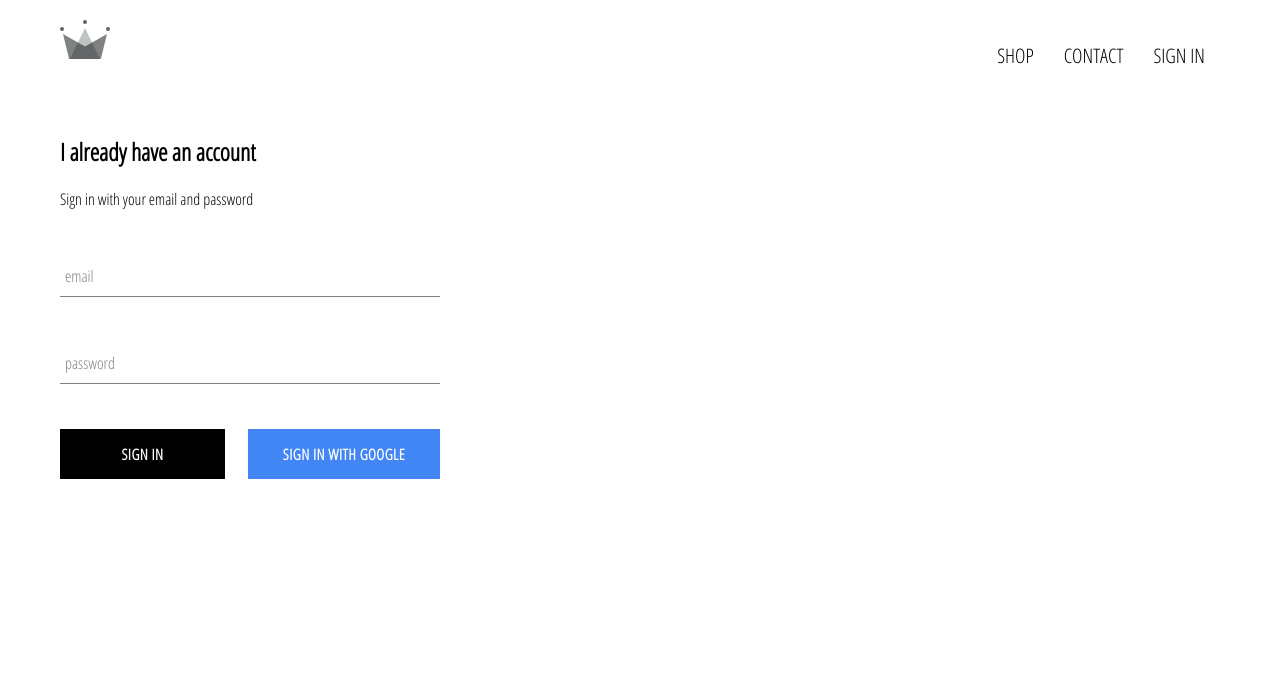
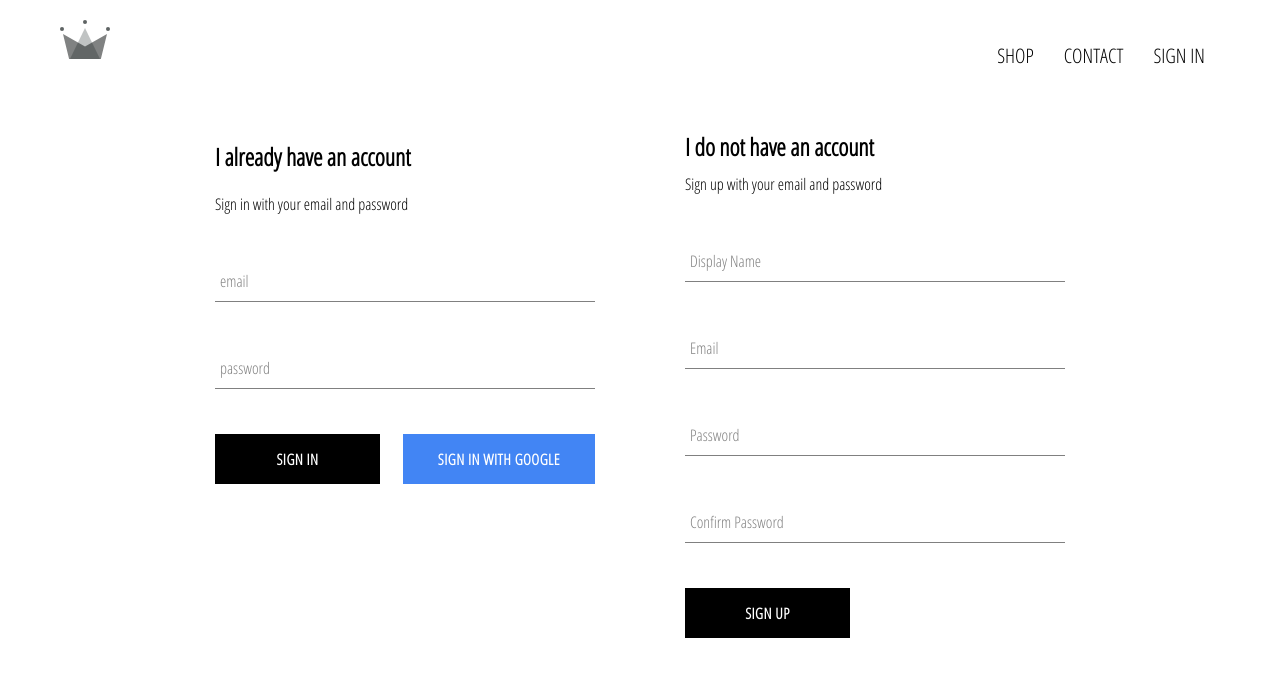
Before and after one commit to bluewebtab/crown-wear, a React (Create React App) app: page /signin in a window 1280 px wide. Shown: the top 676 px of the page. Built offline with nearby package versions, Linux system fonts and the light colour scheme; no server answers.

Commit message:
implemented firebase utils, included ability to store authenticated user into our firestore

```diff
--- a/src/App.js
+++ b/src/App.js
@@ -7,7 +7,7 @@
 import ShopPage from './pages/shop/shop.component';
 import SignInAndSignUpPage from './pages/sign-in-and-sign-up/sign-in-and-sign-up.component';
 import Header from './components/header/header.component';
-import {auth} from './firebase/firebase.utils';
+import {auth, createUserProfileDocument} from './firebase/firebase.utils';
 
 class App extends React.Component {
   constructor(){
@@ -21,8 +21,20 @@
   unsubscribeFromAuth = null
 
   componentDidMount(){
-    this.unsubscribeFromAuth = auth.onAuthStateChanged(user => {
-    this.setState({currentUser: user})
+    this.unsubscribeFromAuth = auth.onAuthStateChanged(async userAuth => {
+      if(userAuth){
+        const userRef = await createUserProfileDocument(userAuth);
+
+        userRef.onSnapshot(snapShot => {
+          this.setState ({
+           currentUser: { id: snapShot.id,
+            ...snapShot.data()
+           }
+          })
+        })
+      }
+
+      this.setState({currentUser: userAuth})
     })
   }
 
--- a/src/components/custom-button/custom-button.component.jsx
+++ b/src/components/custom-button/custom-button.component.jsx
@@ -5,6 +5,7 @@
 const CustomButton = ({children, isGoogleSignIn, ...otherProps}) => (
     <button className = {`${isGoogleSignIn ? 'google-sign-in' : ''} custom-button`} {...otherProps}>
         {children}
+       {console.log({children, isGoogleSignIn, ...otherProps})}
     </button>
 )
 
--- /dev/null
+++ b/src/components/sign-up/sign-up.component.jsx
@@ -0,0 +1,106 @@
+import React from 'react';
+
+import FormInput from '../form-input/form-input.component';
+import CustomButton from '../custom-button/custom-button.component';
+
+import {auth, createUserProfileDocument} from '../../firebase/firebase.utils';
+
+import './sign-up.styles.scss';
+
+class SignUp extends React.Component {
+    constructor(){
+        super();
+
+        this.state = {
+            displayName: '',
+            email: '',
+            password: '',
+            confirmPassword: ''
+        }
+    }
+
+    handleSubmit = async event => {
+        event.prefentDefault();
+
+        const {displayName, email, password, confirmPassword} = this.state;
+
+        if(password !== confirmPassword){
+            alert('passwords do not match');
+            return;
+        }
+
+        try {
+            const {user} = await auth.createUserWithEmailAndPassword(email, password);
+
+            await createUserProfileDocument(user, {displayName})
+
+            this.setState({
+                displayName: '',
+                email: '',
+                password: '',
+                confirmPassword: ''
+            })
+
+        }catch(error){
+            console.error(error);
+        }
+    }
+
+    handleChange = event => {
+        const {name, value} = event.target;
+
+        this.setState({[name]: value});
+    }
+
+    render(){
+        const {displayName, email, password, confirmPassword} = this.state;
+        return (
+        <div className="sign-up">
+            <h2 className='title'>I do not have an account</h2>
+            <span>Sign up with your email and password</span>
+            <form className='sign-up-form' onSubmit={this.handleSubmit}>
+                <FormInput
+                type='text'
+                name='displayName'
+                value={displayName}
+                onChange={this.handleChange}
+                label='Display Name'
+                required
+                />
+
+                <FormInput
+                type='email'
+                name='email'
+                value={email}
+                onChange={this.handleChange}
+                label='Email'
+                required
+                />
+
+                <FormInput
+                type='password'
+                name='password'
+                value={password}
+                onChange={this.handleChange}
+                label='Password'
+                required
+                />
+
+                <FormInput
+                type='Password'
+                name='confirmPassword'
+                value={confirmPassword}
+                onChange={this.handleChange}
+                label='Confirm Password'
+                required
+                />
+
+                <CustomButton type='submit'>SIGN UP</CustomButton>
+
+            </form>
+        </div>
+        )
+    }
+}
+
+export default SignUp;
--- /dev/null
+++ b/src/components/sign-up/sign-up.styles.scss
@@ -0,0 +1,9 @@
+.sign-up {
+    display:flex;
+    flex-direction: column;
+    width: 380px;
+
+    .title {
+        margin: 10px 0;
+    }
+}
--- a/src/firebase/firebase.utils.js
+++ b/src/firebase/firebase.utils.js
@@ -14,6 +14,34 @@
     measurementId: "G-FPXM5K2SFQ"
   };
 
+  export const createUserProfileDocument = async (userAuth, additionalData) => {
+      if(!userAuth) return;
+
+      const userRef = firestore.doc(`users/${userAuth.uid}`);
+
+      const snapShot = await userRef.get();
+
+      console.log(snapShot);
+
+      if(!snapShot.exists){
+        const {displayName, email} = userAuth;
+        const createdAt = new Date();
+
+        try{
+          await userRef.set({
+            displayName,
+            email,
+            createdAt,
+            ...additionalData
+          })
+        }catch(error){
+          console.log('error creating user', error.message);
+        }
+      }
+
+      return userRef;
+  }
+
   firebase.initializeApp(config);
 
   export const auth = firebase.auth();
--- a/src/pages/sign-in-and-sign-up/sign-in-and-sign-up.component.jsx
+++ b/src/pages/sign-in-and-sign-up/sign-in-and-sign-up.component.jsx
@@ -1,12 +1,14 @@
 import React from 'react';
 
 import SignIn from '../../components/sign-in/sign-in.component';
+import SignUp from '../../components/sign-up/sign-up.component';
 
 import './sign-in-and-sign-up.styles.scss';
 
 const SignInAndSignUpPage = () => (
     <div className='sign-in-and-sign-up'>
         <SignIn />
+        <SignUp />
     </div>
 )
 
--- a/src/pages/sign-in-and-sign-up/sign-in-and-sign-up.styles.scss
+++ b/src/pages/sign-in-and-sign-up/sign-in-and-sign-up.styles.scss
@@ -0,0 +1,7 @@
+.sign-in-and-sign-up{
+    width: 850px;
+    display: flex;
+    justify-content: space-between;
+    margin: 30px auto;
+
+}
```
